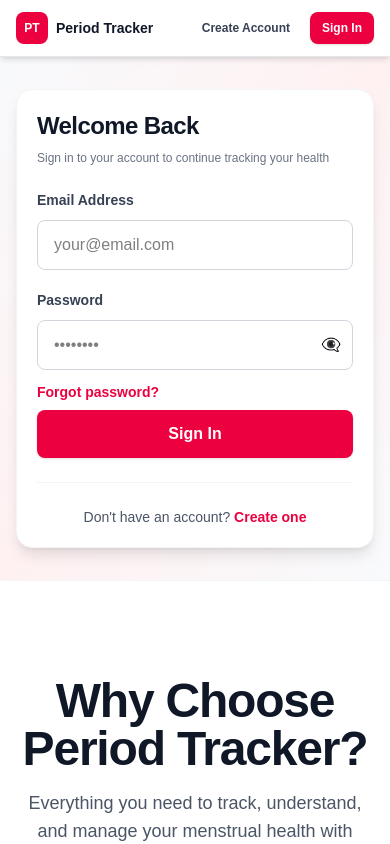
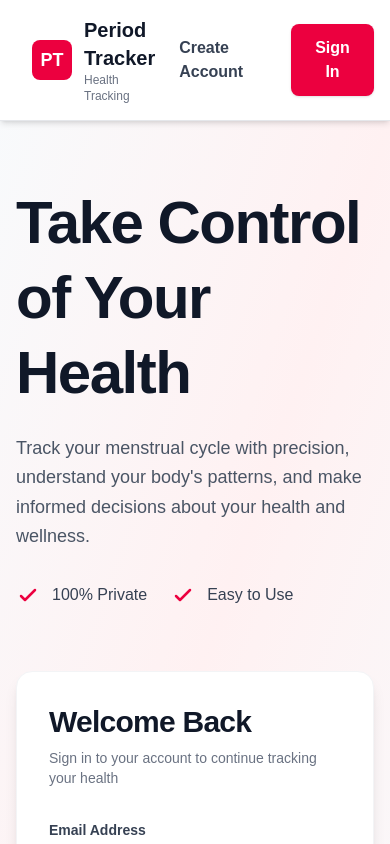
Before and after one commit to NehaMary23/Period-Tracker, a Next.js app in the folder frontend/: page /login in a window 390 px wide. Shown: the top 844 px of the page. Built offline with nearby package versions, Linux system fonts and the light colour scheme; no server answers.

Commit message:
completed

```diff
--- a/frontend/src/app/login/page.tsx
+++ b/frontend/src/app/login/page.tsx
@@ -327,29 +327,29 @@ export default function LoginPage() {
     <div className="min-h-screen bg-white flex flex-col">
       {/* Navigation */}
       <nav className="bg-white border-b border-gray-200 sticky top-0 z-50 shadow-md">
-        <div className="max-w-7xl mx-auto px-4 sm:px-6 lg:px-8 py-3 sm:py-4">
+        <div className="max-w-7xl mx-auto px-8 py-4">
           <div className="flex justify-between items-center">
-            <div className="flex items-center gap-2 sm:gap-3">
-              <div className="w-8 sm:w-10 h-8 sm:h-10 bg-rose-600 rounded-lg flex items-center justify-center flex-shrink-0">
-                <span className="text-white font-bold text-xs sm:text-lg">PT</span>
+            <div className="flex items-center gap-3">
+              <div className="w-10 h-10 bg-rose-600 rounded-lg flex items-center justify-center flex-shrink-0">
+                <span className="text-white font-bold text-lg">PT</span>
               </div>
               <div>
-                <div className="text-sm sm:text-xl font-bold text-gray-900">
+                <div className="text-xl font-bold text-gray-900">
                   Period Tracker
                 </div>
-                <div className="text-xs text-gray-500 font-medium hidden sm:block">
+                <div className="text-xs text-gray-500 font-medium">
                   Health Tracking
                 </div>
               </div>
             </div>
-            <div className="flex items-center gap-2 sm:gap-6">
+            <div className="flex items-center gap-6">
               <Link
                 href="/signup"
-                className="py-2 px-3 sm:py-3 sm:px-6 rounded-lg font-semibold text-xs sm:text-base transition duration-200 text-gray-700 hover:bg-gray-100 hover:text-rose-600"
+                className="py-3 px-6 rounded-lg font-semibold transition duration-200 text-gray-700 hover:bg-gray-100 hover:text-rose-600"
               >
                 Create Account
               </Link>
-              <button className="bg-rose-600 hover:bg-rose-700 text-white font-semibold py-2 px-3 sm:py-3 sm:px-6 rounded-lg text-xs sm:text-base transition duration-200 shadow-sm hover:shadow-md">
+              <button className="bg-rose-600 hover:bg-rose-700 text-white font-semibold py-3 px-6 rounded-lg transition duration-200 shadow-sm hover:shadow-md">
                 Sign In
               </button>
             </div>
@@ -359,42 +359,42 @@ export default function LoginPage() {
 
       {/* Hero Section with Login Form */}
       <div className="flex-1 bg-gradient-to-br from-slate-50 via-rose-50 to-slate-50">
-        <div className="max-w-7xl mx-auto px-4 sm:px-6 lg:px-8 py-8 sm:py-12 lg:py-16">
-          <div className="grid grid-cols-1 lg:grid-cols-2 gap-8 sm:gap-12 lg:gap-16 items-center">
+        <div className="max-w-7xl mx-auto px-4 sm:px-6 lg:px-8 py-16">
+          <div className="grid grid-cols-1 lg:grid-cols-2 gap-16 items-center">
             {/* Left Side - Content */}
-            <div className="hidden sm:block">
-              <h1 className="text-2xl sm:text-3xl md:text-4xl lg:text-5xl xl:text-6xl font-bold text-gray-900 mb-4 sm:mb-6 leading-tight tracking-tight">
+            <div>
+              <h1 className="text-6xl font-bold text-gray-900 mb-6 leading-tight tracking-tight">
                 Take Control of Your Health
               </h1>
-              <p className="text-xs sm:text-sm md:text-base lg:text-lg text-gray-600 mb-6 sm:mb-8 leading-relaxed font-light">
+              <p className="text-lg text-gray-600 mb-8 leading-relaxed font-light">
                 Track your menstrual cycle with precision, understand your
                 body's patterns, and make informed decisions about your health
                 and wellness.
               </p>
-              <div className="flex gap-4 sm:gap-6 flex-wrap">
-                <div className="flex items-center gap-2 sm:gap-3">
+              <div className="flex gap-6 flex-wrap">
+                <div className="flex items-center gap-3">
                   <div className="text-rose-600 flex-shrink-0">
                     <CheckIcon />
                   </div>
-                  <span className="text-xs sm:text-sm lg:text-base text-gray-700 font-medium">
+                  <span className="text-gray-700 font-medium">
                     100% Private
                   </span>
                 </div>
-                <div className="flex items-center gap-2 sm:gap-3">
+                <div className="flex items-center gap-3">
                   <div className="text-rose-600 flex-shrink-0">
                     <CheckIcon />
                   </div>
-                  <span className="text-xs sm:text-sm lg:text-base text-gray-700 font-medium">Easy to Use</span>
+                  <span className="text-gray-700 font-medium">Easy to Use</span>
                 </div>
               </div>
             </div>
 
             {/* Right Side - Login Form */}
-            <div className="bg-white rounded-2xl shadow-lg p-5 sm:p-8 h-fit border border-gray-100">
-              <h2 className="text-2xl sm:text-3xl font-bold text-gray-900 mb-2 tracking-tight">
+            <div className="bg-white rounded-2xl shadow-lg p-8 h-fit border border-gray-100">
+              <h2 className="text-3xl font-bold text-gray-900 mb-2 tracking-tight">
                 Welcome Back
               </h2>
-              <p className="text-gray-500 mb-6 sm:mb-8 font-light text-xs sm:text-sm">
+              <p className="text-gray-500 mb-8 font-light text-sm">
                 Sign in to your account to continue tracking your health
               </p>
 
```
